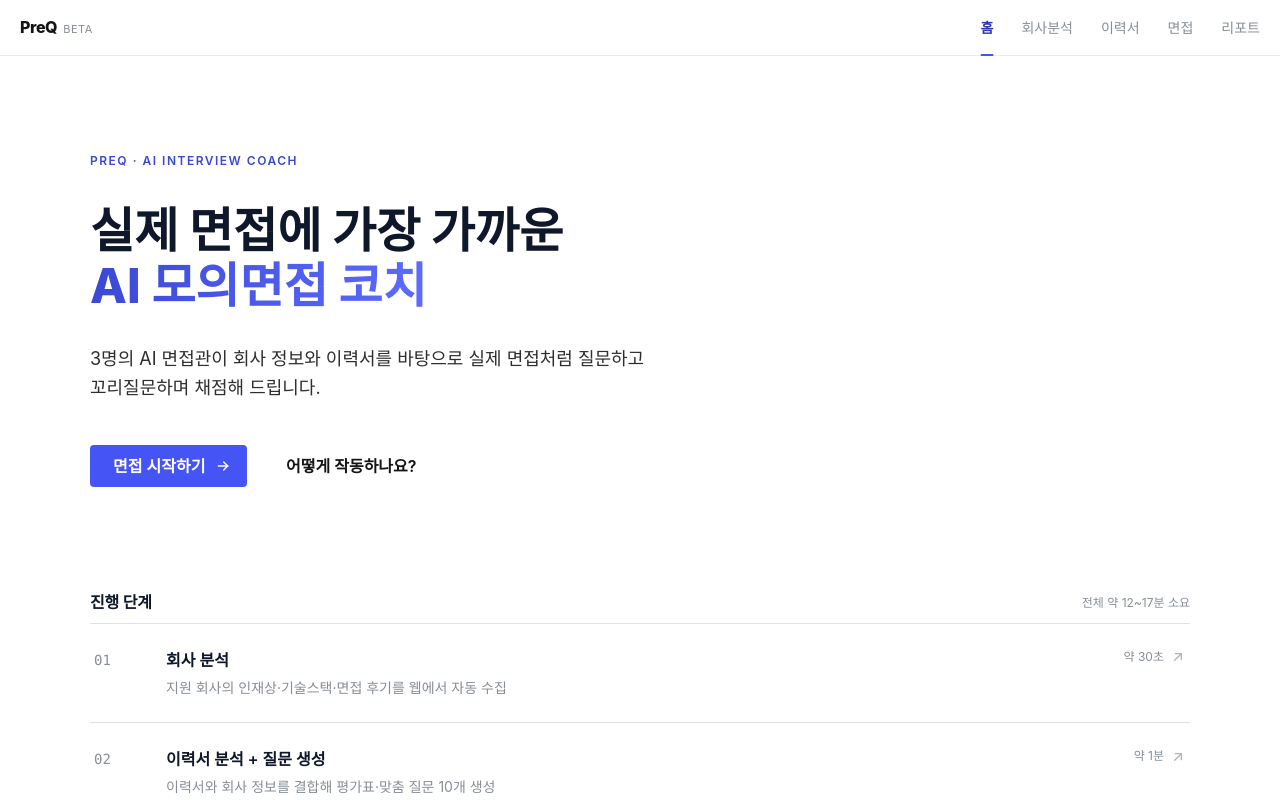
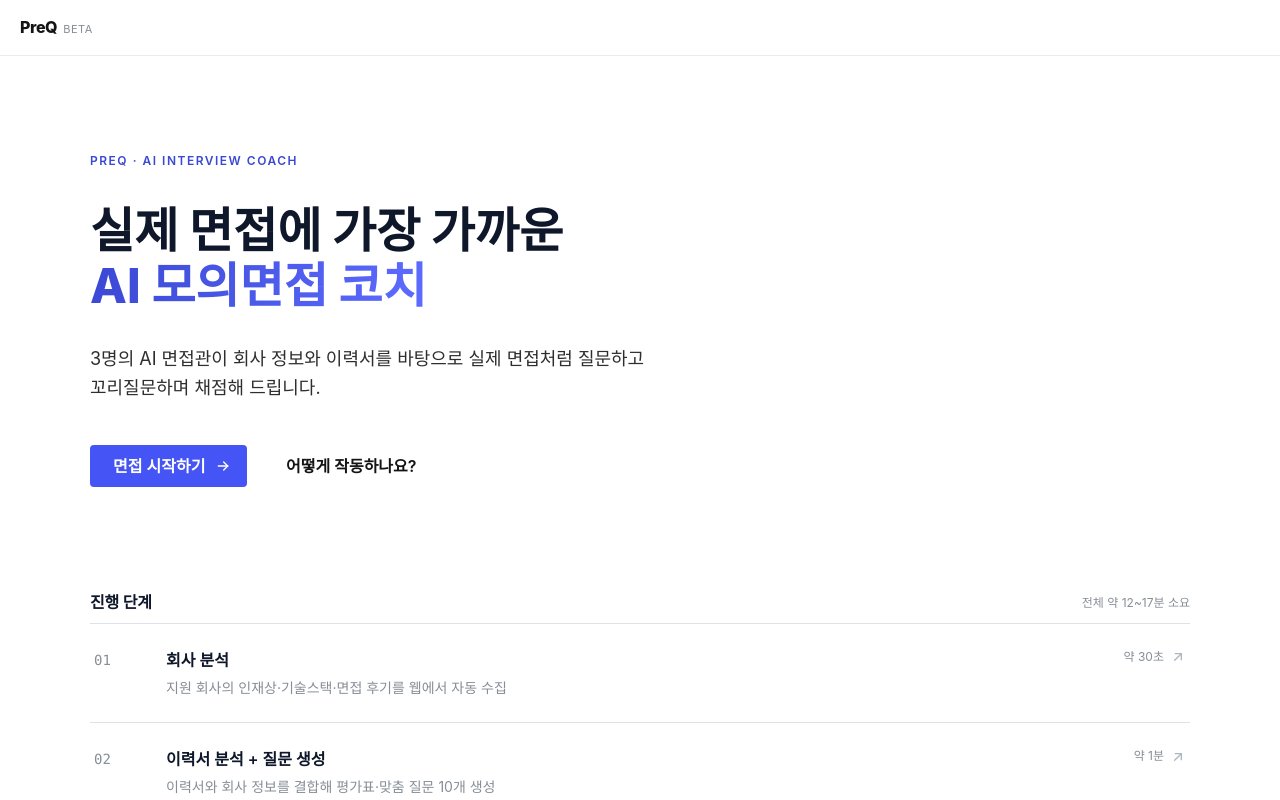
Before and after one commit to smartcultureapp-project/frontend, a Next.js app: page / in a window 1280 px wide. Shown: the top 800 px of the page. Built offline with nearby package versions, Linux system fonts and the light colour scheme; a web font is replaced by a local one.

Commit message:
✨ feat: add StepFooter component with sticky footer styles and refactor TopNav to remove unused links. Enhance InterviewPage with real-time audio streaming capabilities using Deepgram WebSocket and update API for STT token retrieval.

```diff
--- a/app/components/TopNav.module.css
+++ b/app/components/TopNav.module.css
@@ -18,49 +18,3 @@
 .brand:hover {
   opacity: 0.7;
 }
-
-.link {
-  position: relative;
-  font-size: 14px;
-  font-weight: 500;
-  text-decoration: none;
-  color: var(--mantine-color-gray-6);
-  height: 56px;
-  display: inline-flex;
-  align-items: center;
-  transition: color var(--duration-sm) var(--ease-out);
-}
-
-.link::after {
-  content: "";
-  position: absolute;
-  left: 50%;
-  bottom: 0;
-  height: 2px;
-  width: 0;
-  background: var(--mantine-color-brand-5);
-  border-radius: 1px;
-  transform: translateX(-50%);
-  transition:
-    width var(--duration) var(--ease-out),
-    background-color var(--duration-sm) var(--ease-out);
-}
-
-.link:hover {
-  color: var(--mantine-color-dark-8);
-}
-
-.link:hover::after {
-  width: 60%;
-  background: var(--mantine-color-gray-4);
-}
-
-.link[data-active] {
-  color: var(--mantine-color-brand-7);
-  font-weight: 600;
-}
-
-.link[data-active]::after {
-  width: 100%;
-  background: var(--mantine-color-brand-5);
-}
--- a/app/components/TopNav.tsx
+++ b/app/components/TopNav.tsx
@@ -1,21 +1,10 @@
 "use client";
 
 import Link from "next/link";
-import { usePathname } from "next/navigation";
 import { Group, Text } from "@mantine/core";
 import classes from "./TopNav.module.css";
 
-const steps = [
-  { href: "/", label: "홈" },
-  { href: "/analyze", label: "회사분석" },
-  { href: "/resume", label: "이력서" },
-  { href: "/interview", label: "면접" },
-  { href: "/report", label: "리포트" },
-];
-
 export function TopNav() {
-  const pathname = usePathname();
-
   return (
     <nav className={classes.nav}>
       <Group justify="space-between" align="center" h="100%" px="lg" wrap="nowrap">
@@ -29,25 +18,6 @@ export function TopNav() {
             </Text>
           </Group>
         </Link>
-
-        <Group gap={28} wrap="nowrap">
-          {steps.map((step) => {
-            const active =
-              step.href === "/"
-                ? pathname === "/"
-                : pathname.startsWith(step.href);
-            return (
-              <Link
-                key={step.href}
-                href={step.href}
-                data-active={active || undefined}
-                className={classes.link}
-              >
-                {step.label}
-              </Link>
-            );
-          })}
-        </Group>
       </Group>
     </nav>
   );
--- a/app/lib/api.ts
+++ b/app/lib/api.ts
@@ -311,6 +311,10 @@ export const sessions = {
 // ---------------------------------------------------------------------------
 
 export const stt = {
+  // 실시간 스트리밍용 Deepgram 단기 토큰
+  token: () =>
+    request<{ accessToken: string; expiresIn: number }>("/stt/token"),
+
   transcribe: async (audio: Blob): Promise<SpeechMetrics> => {
     const token = getToken();
     const form = new FormData();
```
Also changed, not shown: app/components/StepFooter.module.css (added, +22 -0 lines), app/components/StepFooter.tsx (+4 -4 lines), app/interview/page.tsx (+135 -13 lines).
